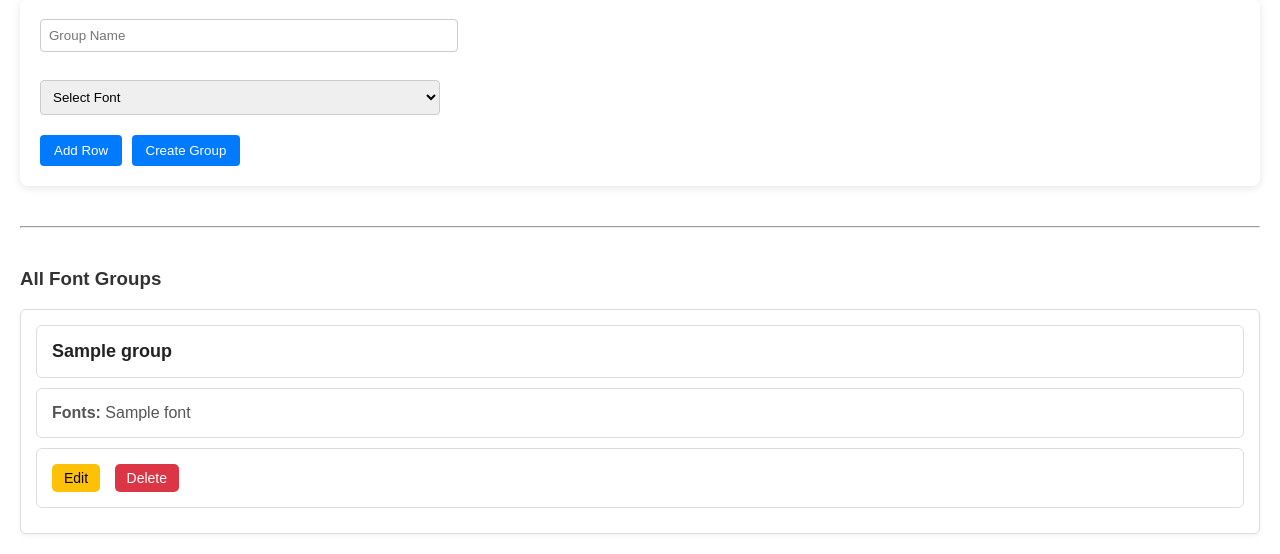
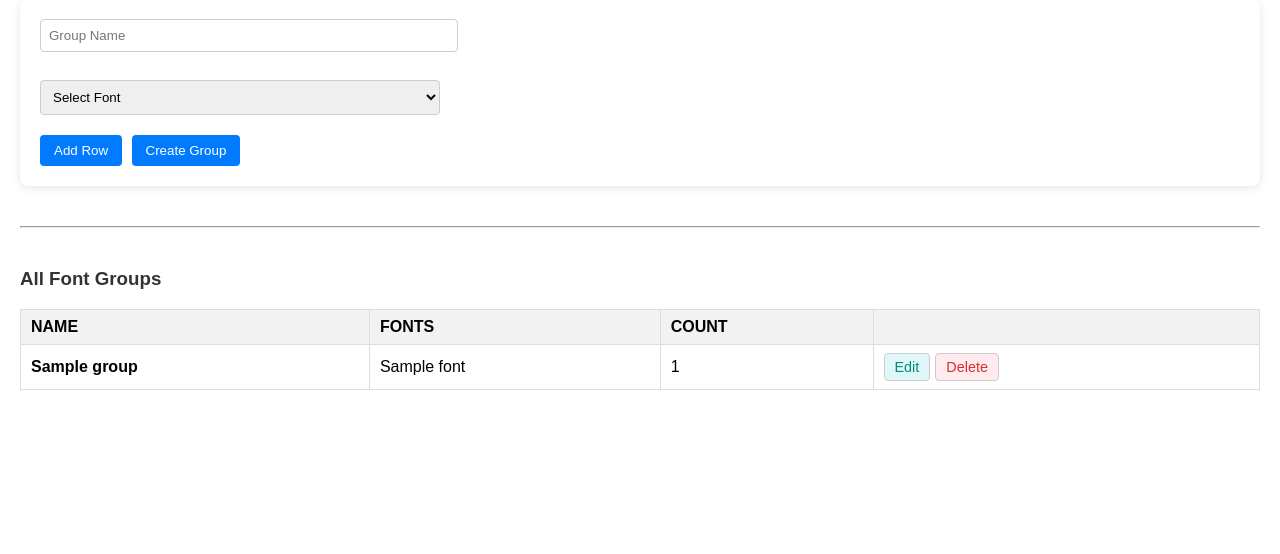
Before and after one commit to Zis-an/font-group-system, a PHP site: page / in a window 1280 px wide. Shown: the part 661-1215 px from the top of the page. After the commit the page ends 1051 px from the top, so only its background shows below. Run offline with PHP 8.4, Linux system fonts and the light colour scheme; tables that the repository leaves empty hold one stand-in row (values such as "Sample post"); some web fonts are replaced.

Commit message:
font groups table done

```diff
--- a/api/get_groups.php
+++ b/api/get_groups.php
@@ -1,31 +1,79 @@
 <?php
+// require_once '../includes/db.php';
+
+// $pdo = Database::connect();
+// $stmt = $pdo->query("SELECT * FROM font_groups ORDER BY id DESC");
+// $groups = $stmt->fetchAll(PDO::FETCH_ASSOC);
+
+// foreach ($groups as $group) {
+//     echo "<div class='group-box'>";
+//     echo "<div class='group-header'><strong>{$group['group_name']}</strong></div>";
+
+//     $stmt2 = $pdo->prepare("SELECT f.font_name FROM font_group_items i JOIN fonts f ON i.font_id = f.id WHERE i.group_id = ?");
+//     $stmt2->execute([$group['id']]);
+//     $fonts = $stmt2->fetchAll(PDO::FETCH_ASSOC);
+
+//     echo "<div class='group-fonts'><strong>Fonts:</strong> ";
+//     if ($fonts) {
+//         $fontNames = array_map(fn($f) => $f['font_name'], $fonts);
+//         echo implode(", ", $fontNames);
+//     } else {
+//         echo "<em>No fonts assigned</em>";
+//     }
+//     echo "</div>";
+
+//     echo "<div class='group-actions'>
+//         <button data-id='{$group['id']}' class='editGroup'>Edit</button>
+//         <button data-id='{$group['id']}' class='deleteGroup'>Delete</button>
+//     </div>";
+
+//     echo "</div>";
+// }
+
+
 require_once '../includes/db.php';
 
 $pdo = Database::connect();
 $stmt = $pdo->query("SELECT * FROM font_groups ORDER BY id DESC");
 $groups = $stmt->fetchAll(PDO::FETCH_ASSOC);
 
+echo "<table class='font-group-table'>";
+echo "<thead>";
+echo "<tr>";
+echo "<th>NAME</th>";
+echo "<th>FONTS</th>";
+echo "<th>COUNT</th>";
+echo "<th></th>"; // Empty header for actions
+echo "</tr>";
+echo "</thead>";
+echo "<tbody>";
+
 foreach ($groups as $group) {
-    echo "<div class='group-box'>";
-    echo "<div class='group-header'><strong>{$group['group_name']}</strong></div>";
+    echo "<tr>";
+    echo "<td><strong>{$group['group_name']}</strong></td>";
 
     $stmt2 = $pdo->prepare("SELECT f.font_name FROM font_group_items i JOIN fonts f ON i.font_id = f.id WHERE i.group_id = ?");
     $stmt2->execute([$group['id']]);
     $fonts = $stmt2->fetchAll(PDO::FETCH_ASSOC);
+    $fontCount = count($fonts);
 
-    echo "<div class='group-fonts'><strong>Fonts:</strong> ";
+    echo "<td>";
     if ($fonts) {
         $fontNames = array_map(fn($f) => $f['font_name'], $fonts);
         echo implode(", ", $fontNames);
     } else {
         echo "<em>No fonts assigned</em>";
     }
-    echo "</div>";
+    echo "</td>";
 
-    echo "<div class='group-actions'>
-        <button data-id='{$group['id']}' class='editGroup'>Edit</button>
-        <button data-id='{$group['id']}' class='deleteGroup'>Delete</button>
-    </div>";
+    echo "<td>{$fontCount}</td>";
 
-    echo "</div>";
+    echo "<td class='group-actions-cell'>";
+    echo "<button data-id='{$group['id']}' class='editGroup'>Edit</button>";
+    echo "<button data-id='{$group['id']}' class='deleteGroup'>Delete</button>";
+    echo "</td>";
+    echo "</tr>";
 }
+
+echo "</tbody>";
+echo "</table>";
--- a/css/style.css
+++ b/css/style.css
@@ -103,6 +103,55 @@
 
 .delete-btn:hover {
   background-color: darkred;
+}
+
+
+
+
+
+.font-group-table {
+  width: 100%; /* Adjust as needed */
+  border-collapse: collapse;
+  margin-top: 10px; /* Adjust spacing */
+}
+
+.font-group-table th, .font-group-table td {
+  padding: 8px 10px;
+  border-bottom: 1px solid #ddd; /* Light gray bottom border */
+  text-align: left;
+}
+
+.font-group-table th {
+  background-color: #f2f2f2; /* Light gray background for header */
+  font-weight: bold;
+}
+
+.font-group-table tbody tr:nth-child(even) {
+  background-color: #f9f9f9; /* Slightly different background for even rows */
+}
+
+.group-actions-cell button {
+  margin-right: 5px;
+  padding: 5px 10px;
+  cursor: pointer;
+  border: 1px solid #ccc;
+  border-radius: 4px;
+  font-size: 0.9em; /* Adjust font size */
+}
+
+.group-actions-cell button.editGroup {
+  background-color: #e0f7fa; /* Light blue for edit */
+  color: #00897b;
+}
+
+.group-actions-cell button.deleteGroup {
+  background-color: #ffebee; /* Light red for delete */
+  color: #d32f2f;
+}
+
+.group-fonts em {
+  color: #777; /* Style for "No fonts assigned" */
+  font-style: italic;
 }
 
 
```
